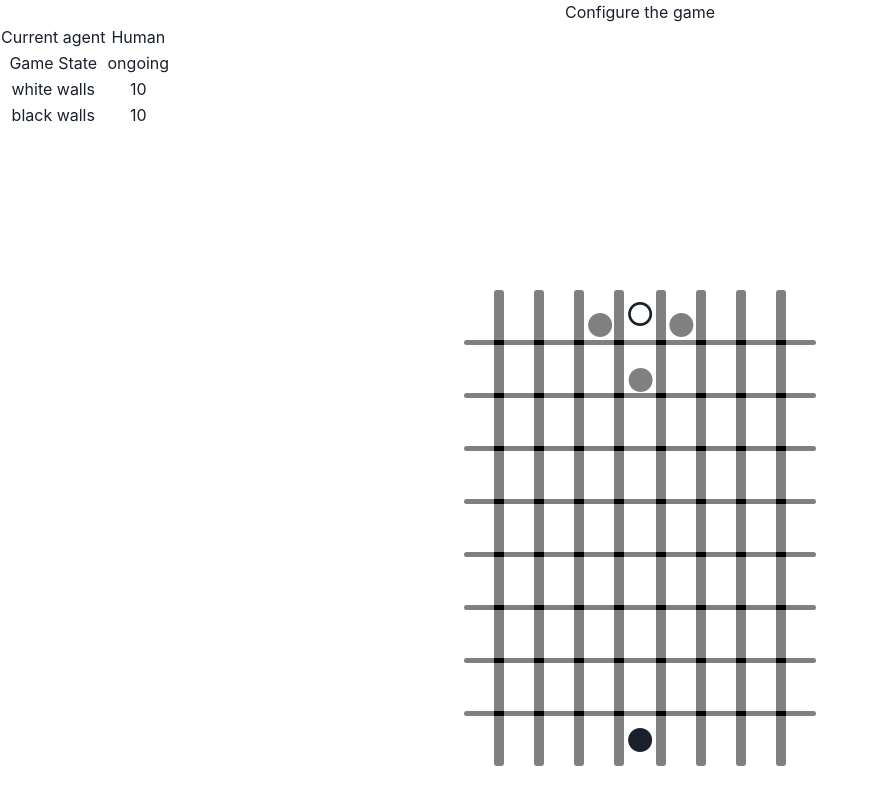
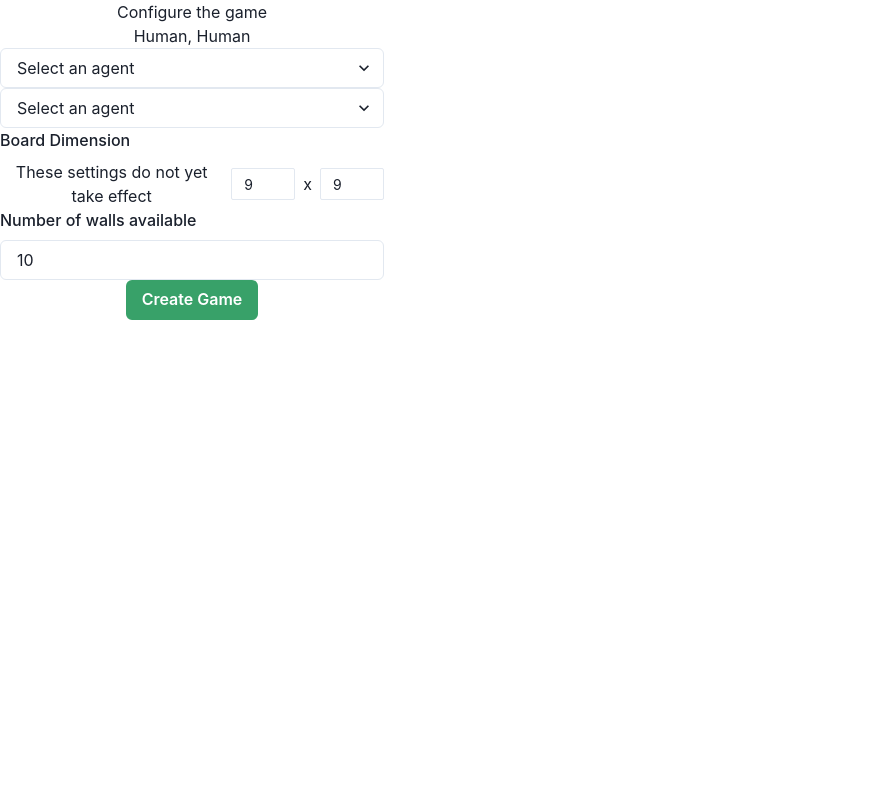
Before and after one commit to gottschali/quoridor-web, a React (Create React App) app: page / in a window 1280 px wide. Shown: the top 804 px of the page, without its empty margins (0-879 px from the left). Built offline with nearby package versions, Linux system fonts and the light colour scheme.

Commit message:
Prototyping game settings

```diff
--- a/src/agents/Agent.ts
+++ b/src/agents/Agent.ts
@@ -2,11 +2,6 @@ import { Move } from "../quoridor/Move";
 import { State } from "../quoridor/State";
 
 export type getMove = (state: State) => Move;
-
-export class HumanAgent implements Agent {
-    isMachine=false;
-    name='Human Agent'
-}
 
 
 export interface Agent {
--- a/src/agents/HumanAgent.ts
+++ b/src/agents/HumanAgent.ts
@@ -1,5 +1,5 @@
 
 export const HumanAgent = {
+    name: 'Human',
     isMachine: false,
-    name: 'Human',
 };
--- a/src/ui/DebugPage.tsx
+++ b/src/ui/DebugPage.tsx
@@ -1,17 +1,20 @@
 import { GameController } from "./GameController";
 import { RandomAgent } from "../agents/RandomAgent";
 import { HumanAgent } from "../agents/HumanAgent";
-import { GameSetup } from "./GameSetup";
+import { agentList, Agents, GameSetup } from "./GameSetup";
 import { Player } from "../quoridor/Player";
 import { MinMaxAgent } from "../agents/MinMaxAgent";
+import { useEffect, useState } from "react";
 
 
 export function DebugPage() {
+    /*     const [gc, setGc] = useState(GameController(HumanAgent, MinMaxAgent(1), Player.white)); */
+
 
     return (
         <div>
-            <GameSetup />
-            {GameController(HumanAgent, MinMaxAgent(1), Player.white)}
+            <GameController />
+            {/*             {GameController(agentList[whiteAgent], agentList[blackAgent], 'gray')} */}
         </div>
     )
 }
--- a/src/ui/GameController.tsx
+++ b/src/ui/GameController.tsx
@@ -1,16 +1,43 @@
-import { useState } from "react";
+import { Switch } from "@chakra-ui/react";
+import { useEffect, useState } from "react";
 import { Agent } from "../agents/Agent";
+import { HumanAgent } from "../agents/HumanAgent";
 import { Move } from "../quoridor/Move";
 import { Player } from "../quoridor/Player";
+import { Agents, GameSetup } from "./GameSetup";
 import { QuoridorBoard } from "./QuoridorBoard";
 import { useGame } from "./useGame";
 
 export type localTeam = Player | 'gray' | 'observer';
 
-export function GameController(whitePlayer: Agent, blackPlayer: Agent, localTeam: localTeam) {
-    const [currentAgent, setCurrentAgent] = useState(whitePlayer);
+/**
+ *
+   Not really nice
+   maybe just have a game Settings state here
+   (this should also include the different agens)
+   Then pass this to the settings components
+   This settings components should be a able to trigger a reset
+   Then new settings are loaded and a new game is created
+
+   Similary we should have a controls component which can
+   reset, undo, pause, ...
+ */
+
+export function GameController() {
     const game = useGame();
     // const {state, restoreHistory, turn, step, proposeMove, matrix, history} = useGame();
+    const [whiteAgent, setWhiteAgent] = useState<Agent>(HumanAgent);
+    const [currentAgent, setCurrentAgent] = useState<Agent>(whiteAgent);
+    const [blackAgent, setBlackAgent] = useState<Agent>(HumanAgent);
+    const [localTeam, setLocalTeam] = useState<localTeam>('gray');
+    const [showSettings, setShowSettings] = useState<boolean>(true);
+
+    useEffect(() => {
+            setCurrentAgent(game.state.currentPlayer === Player.white ? blackAgent : whiteAgent);
+    }, [whiteAgent, blackAgent]);
+
+
+    const [creating, setCreating] = useState(true);
 
     const controlled = localTeam === 'gray' || localTeam === game.state.currentPlayer;
 
@@ -18,12 +45,32 @@ export function GameController(whitePlayer: Agent, blackPlayer: Agent, localTeam
         console.log(`Move was submitted: ${JSON.stringify(move)}`);
         const temp = game.state.currentPlayer;
         if (game.proposeMove(move)) {
-            setCurrentAgent(temp === Player.white ? blackPlayer : whitePlayer);
+            setCurrentAgent(temp === Player.white ? blackAgent : whiteAgent);
         }
     }
 
-    return <QuoridorBoard  controlled={controlled}
+    const createGame = () => {
+        console.log('Creating game');
+        // TODO: Actually reset the game!
+        setCreating(false);
+        setShowSettings(false);
+    }
+
+    return <div>
+            {showSettings &&
+            <GameSetup whiteAgent={whiteAgent.name} setWhiteAgent={setWhiteAgent}
+                       blackAgent={blackAgent.name} setBlackAgent={setBlackAgent}
+                       creating={creating} setCreating={setCreating}
+                       createGame={createGame}
+            /> }
+            {!creating &&
+             <div>
+             <Switch checked={showSettings} onChange={()=>setShowSettings(!showSettings)} />
+             <QuoridorBoard  controlled={controlled}
                             agent={currentAgent}
                             game={game}
                             submitMove={submitMove} />
+             </div>}
+
+        </div>
 }
--- a/src/ui/GameSetup.tsx
+++ b/src/ui/GameSetup.tsx
@@ -1,5 +1,85 @@
-export function GameSetup() {
-    return <div className='gameSetup'>
+import { Button, ButtonGroup, FormControl, FormLabel, HStack, NumberInput, NumberInputField, NumberInputStepper, Select, Text } from "@chakra-ui/react";
+import { ReactElement, useState } from "react";
+import { Agent } from "../agents/Agent";
+import { HumanAgent } from "../agents/HumanAgent";
+import { MinMaxAgent } from "../agents/MinMaxAgent";
+import { RandomAgent } from "../agents/RandomAgent";
+import { wallsHeuristic } from "../agents/wallsHeuristic";
+import { Player } from "../quoridor/Player";
+import { GameController } from "./GameController";
+
+export type Agents = 'naive' | 'MinMax2' | 'MinMax3' | 'MinMaxHeuristic' | 'human' | 'random';
+
+/**
+ * Need to figure out how to do this nicely...
+   this can't be the way
+ */
+
+interface agentList {
+    naive: Agent,
+    MinMax2: Agent,
+    MinMax3: Agent,
+    MinMaxHeuristic: Agent,
+    human: Agent,
+    random: Agent,
+}
+
+export const agentList: agentList = {
+    naive: MinMaxAgent(1),
+    MinMax2: MinMaxAgent(2),
+    MinMax3: MinMaxAgent(3),
+    MinMaxHeuristic: MinMaxAgent(4, wallsHeuristic),
+    human: HumanAgent,
+    random: RandomAgent,
+}
+
+function AgentSelect({selectedAgent, setSelectedAgent}: {selectedAgent: any, setSelectedAgent: any}) {
+
+    const selectAgent = (agent: Agents) => {
+        console.log("setting agent", agentList[agent]);
+        setSelectedAgent(agentList[agent])
+    }
+
+    return  <Select placeholder="Select an agent">
+        {Object.keys(agentList).map((agent) => {
+                    return (<option key={agent} value={agent} onClick={()=>selectAgent(agent as Agents)}>
+                            {agent}
+                        </option>
+                    )
+                })}
+            </Select>
+}
+
+
+export function GameSetup(props: any) {
+
+
+    return <FormControl maxW='sm' className='gameSetup'>
                 <h2> Configure the game </h2>
-            </div>
+                <div> {props.whiteAgent}, {props.blackAgent} </div>
+                <AgentSelect selectedAgent={props.whiteAgent} setSelectedAgent={props.setWhiteAgent}/>
+                <AgentSelect selectedAgent={props.blackAgent} setSelectedAgent={props.setBlackAgent} />
+            <FormLabel htmlFor='boardSize'>Board Dimension </FormLabel>
+                <HStack id='boardSize'>
+                    <Text>These settings do not yet take effect</Text>
+                    <NumberInput size='sm' maxW={16} display='flex' defaultValue={9} min={3} max={20}>
+                        <NumberInputField />
+                    </NumberInput>
+                    <Text>x</Text>
+                    <NumberInput size='sm' maxW={16} display='flex' defaultValue={9} min={3} max={20}>
+                        <NumberInputField />
+                </NumberInput>
+                </HStack>
+
+            <FormLabel htmlFor='numWalls'>Number of walls available</FormLabel>
+                <NumberInput id='numWalls' defaultValue={10} min={0} max={20}>
+                    <NumberInputField />
+                </NumberInput>
+                <ButtonGroup>
+                <Button colorScheme='green' onClick={props.createGame}>
+                        Create Game
+                    </Button>
+                </ButtonGroup>
+
+        </FormControl>
 }
--- a/src/ui/QuoridorBoard.tsx
+++ b/src/ui/QuoridorBoard.tsx
@@ -125,7 +125,7 @@ export function QuoridorBoard({controlled, game, submitMove, agent}: Props) {
 
     useEffect(() => {
         think();
-    }, [game.turn]);
+    }, [game.turn, agent]);
 
     const proposeProxy = (c: Coord) => {
         submitMove({
```
